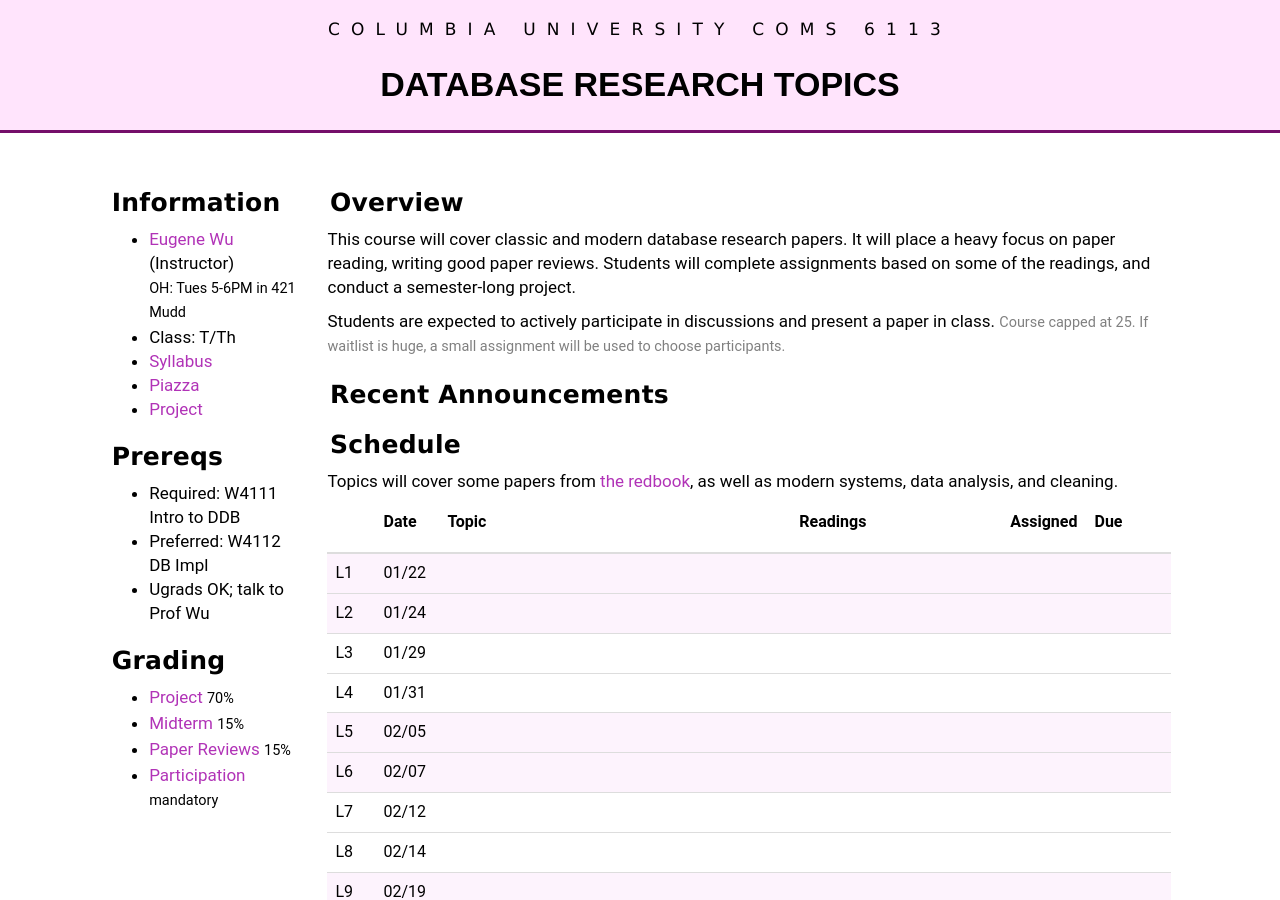
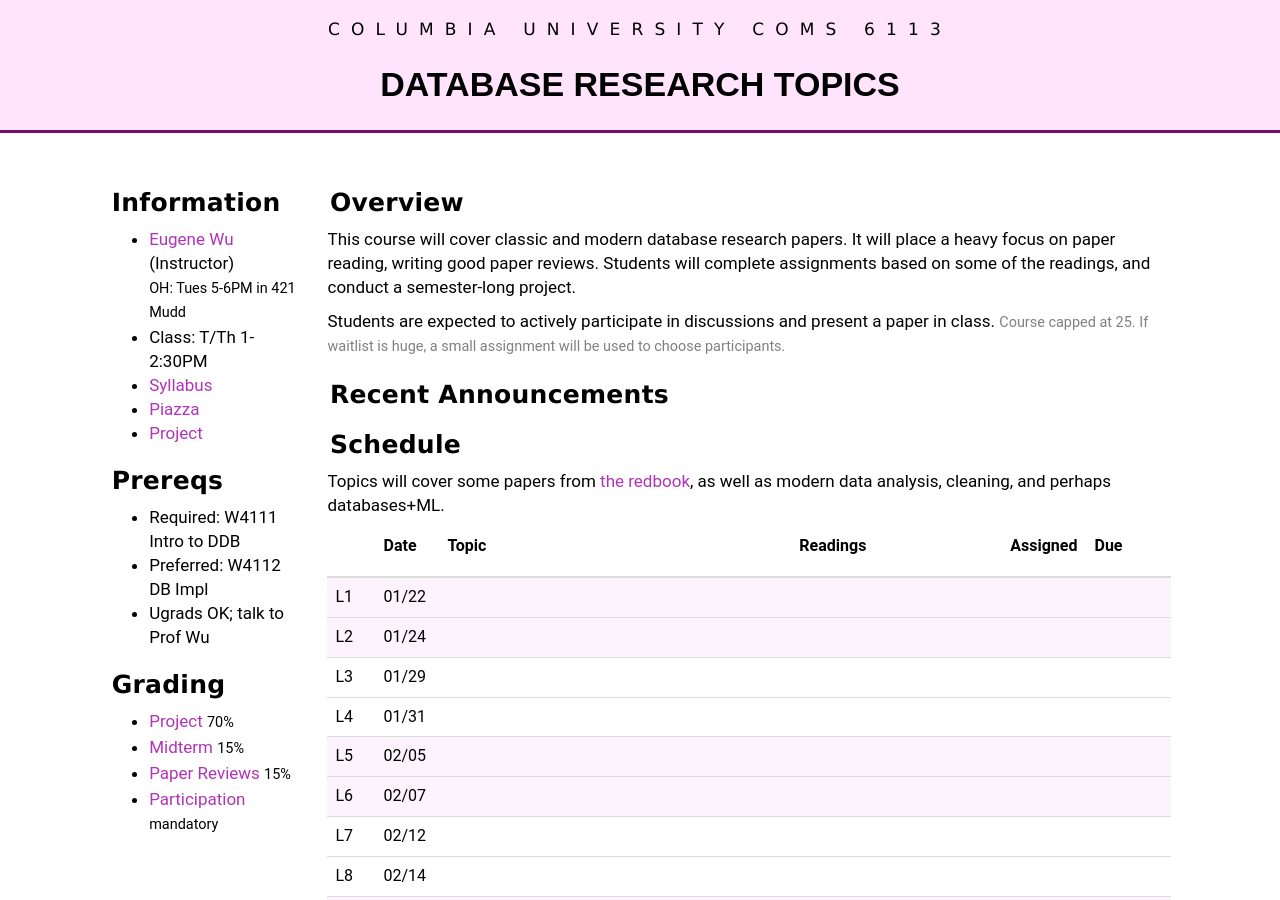
Before and after one commit to wzao1515/w6113.github.io, a Jekyll site: the page built from index.md, in a window 1280 px wide and 900 px high. Built offline with Jekyll 4.4.1, drawn with Linux system fonts in a browser that asks for light colours.

Commit message:
updated website

```diff
--- a/_includes/index_left.md
+++ b/_includes/index_left.md
@@ -2,7 +2,7 @@
 
 * [Eugene Wu](http://www.eugenewu.net) (Instructor)
   <small>OH: Tues 5-6PM in 421 Mudd</small>
-* Class: T/Th
+* Class: T/Th 1-2:30PM
 * [Syllabus](./syllabus)
 * [Piazza](./)
 * [Project](./projects)
--- a/index.md
+++ b/index.md
@@ -16,7 +16,7 @@ Students are expected to actively participate in discussions and present a paper
 
 #### Schedule
 
-Topics will cover some papers from [the redbook](http://www.redbook.io), as well as modern systems, data analysis, and cleaning.
+Topics will cover some papers from [the redbook](http://www.redbook.io), as well as modern data analysis, cleaning, and perhaps databases+ML.
 
 <table class="table table-striped schedule">
   <thead>
```
